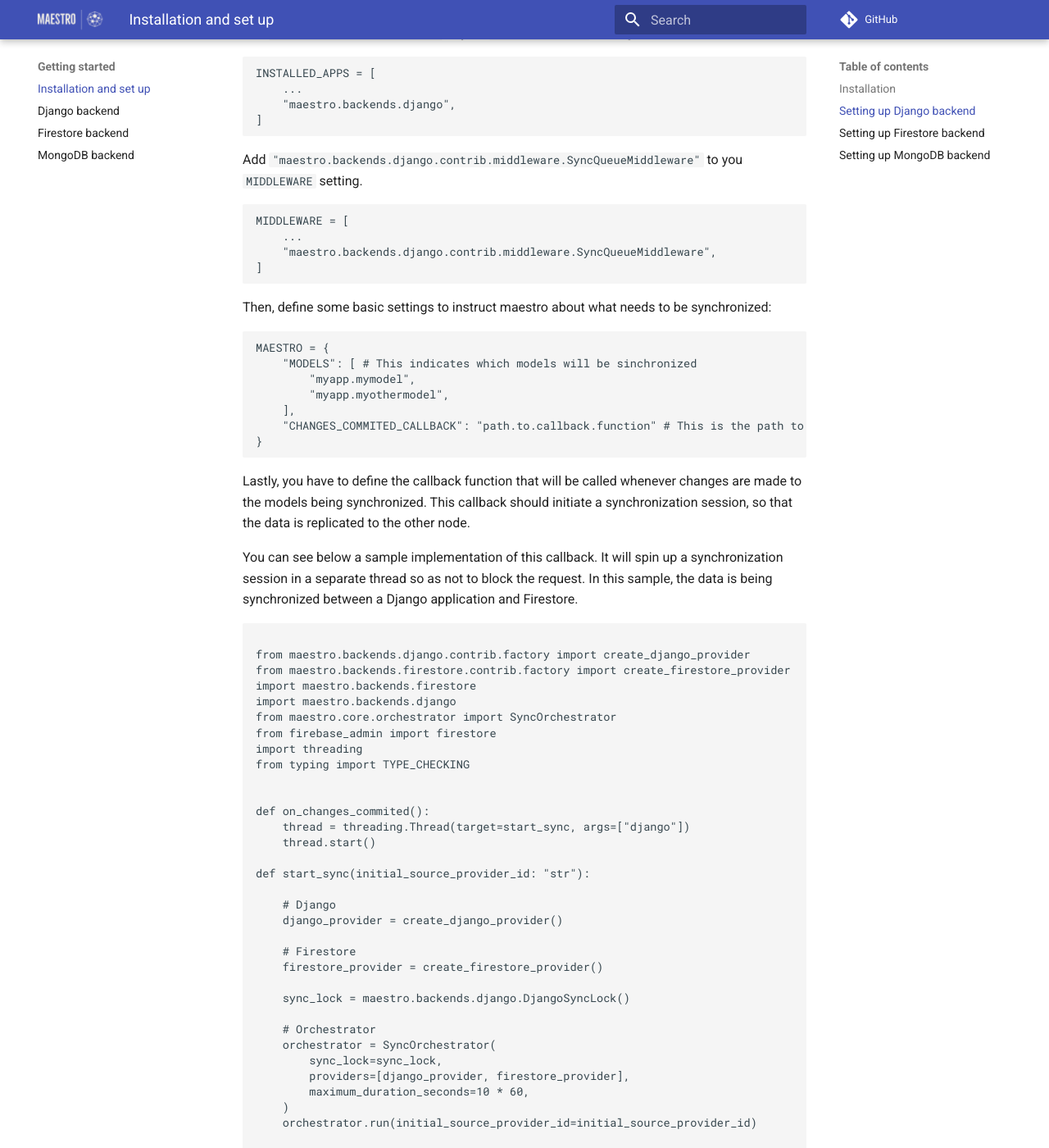
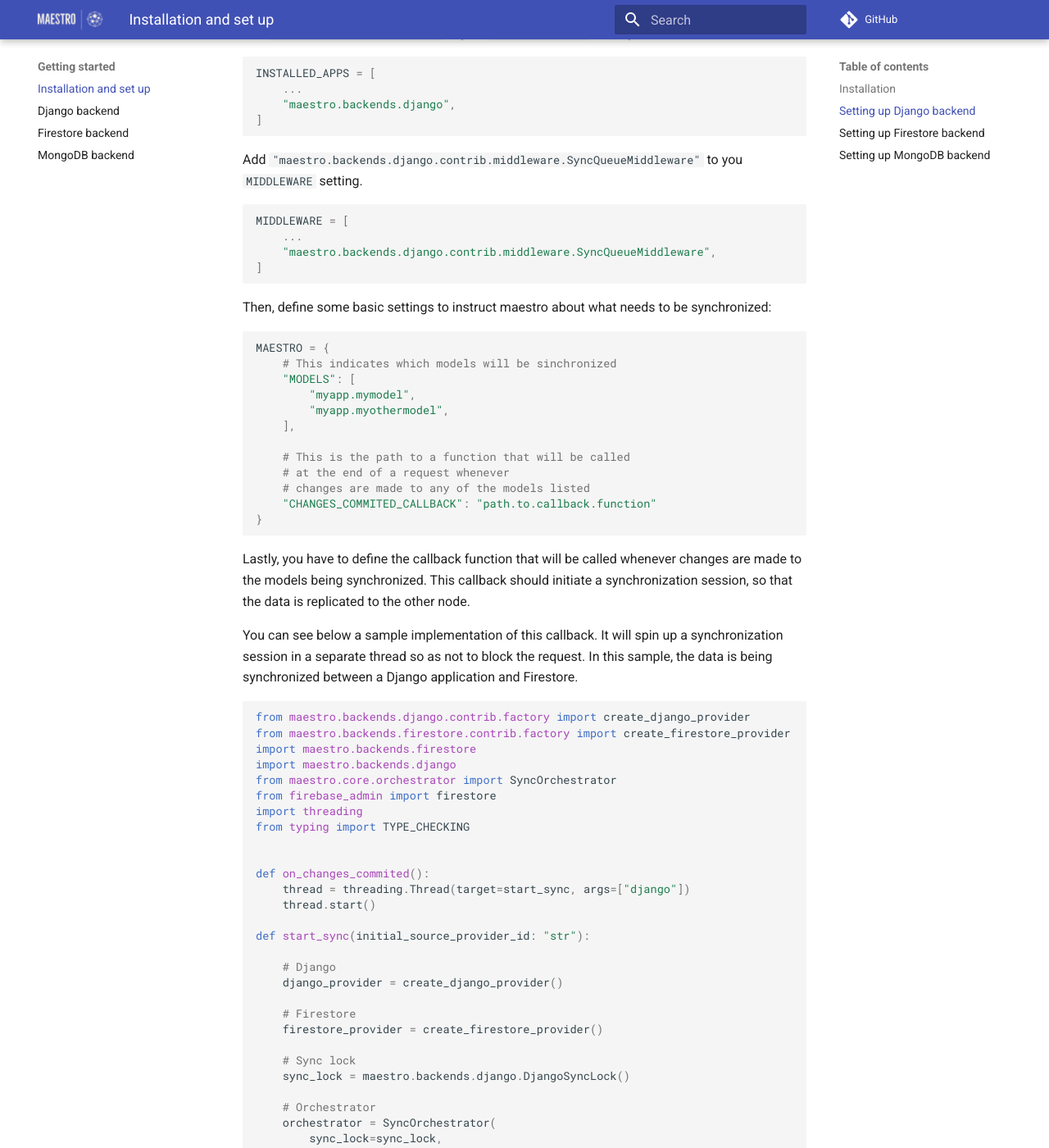
Before and after one commit to estudio89/maestro-python, an MkDocs documentation site: the page built from docs/getting-started/index.md, in a window 1280 px wide and 1400 px high, scrolled down 491 px. Shown: the whole window at 82% size. Built offline with MkDocs 1.6.1 and Material for MkDocs 9.7.7, drawn with Linux system fonts in a browser that asks for light colours; comment, search, counter and statistics services are not loaded; some of the changed text lies outside the part shown.

Commit message:
Improve docs

````diff
--- a/docs/getting-started/index.md
+++ b/docs/getting-started/index.md
@@ -34,11 +34,16 @@ Then, define some basic settings to instruct maestro about what needs to be sync
 
 ```python
 MAESTRO = {
-    "MODELS": [ # This indicates which models will be sinchronized
+    # This indicates which models will be sinchronized
+    "MODELS": [
         "myapp.mymodel",
         "myapp.myothermodel",
     ],
-    "CHANGES_COMMITED_CALLBACK": "path.to.callback.function" # This is the path to a function that will be called whenever changes are made to any of the models above at the end of a request
+
+    # This is the path to a function that will be called
+    # at the end of a request whenever
+    # changes are made to any of the models listed
+    "CHANGES_COMMITED_CALLBACK": "path.to.callback.function"
 }
 ```
 
@@ -70,6 +75,7 @@ def start_sync(initial_source_provider_id: "str"):
     # Firestore
     firestore_provider = create_firestore_provider()
 
+    # Sync lock
     sync_lock = maestro.backends.django.DjangoSyncLock()
 
     # Orchestrator
--- a/mkdocs.yml
+++ b/mkdocs.yml
@@ -11,6 +11,13 @@ theme:
     - navigation.instant
     - navigation.tracking
     - navigation.tabs
+
+markdown_extensions:
+  - pymdownx.highlight:
+      anchor_linenums: true
+  - pymdownx.inlinehilite
+  - pymdownx.snippets
+  - pymdownx.superfences
 
 nav:
   - Home: 'index.md'
````
